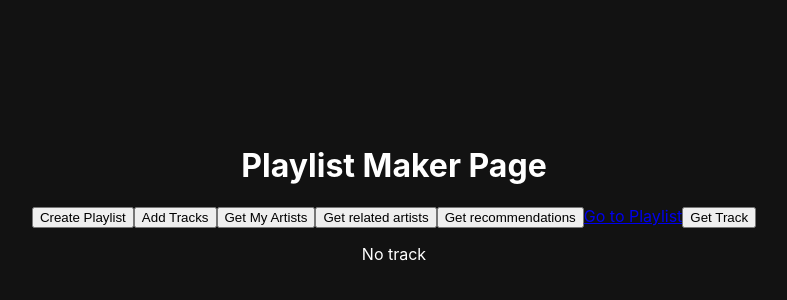
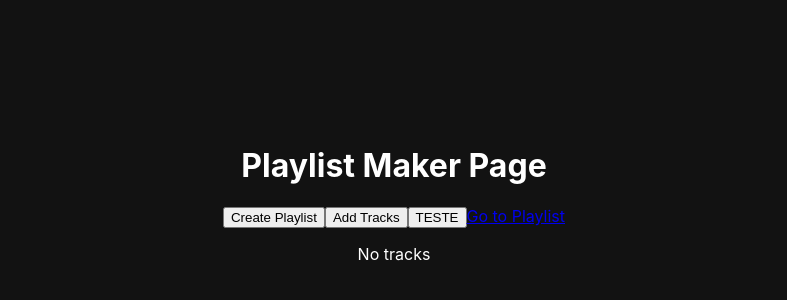
Before and after one commit to maduMelo/playlist-generator, a React (Create React App) app: page /profile/app in a window 1280 px wide. Shown: the part 198-498 px from the top of the page, without its empty margins (246-1033 px from the left). Built offline with nearby package versions, Linux system fonts and the light colour scheme.

Commit message:
finished 1srt logic for choosing songs for suggesting

```diff
--- a/src/controllers/spotifyControllers.js
+++ b/src/controllers/spotifyControllers.js
@@ -32,10 +32,10 @@ const spotifyControllers = {
         catch (error) { console.error('Failed to get track', error) };
     },
 
-    handleGetFollowedArtists: async (accessToken, saveArtistsInfo) => {
+    handleGetFollowedArtists: async (accessToken) => {
         try {
             const data = await spotifyServices.getFollowedArtists(accessToken);
-            return data.artists.items.slice(9, 14).map(artist => artist.id);
+            return data.artists.items.slice(4, 7).map(artist => artist.id);
         }
         catch (error) { console.error('Failed to get followed artists', error) };
     },
@@ -48,20 +48,18 @@ const spotifyControllers = {
         catch (error) { console.error('Failed to get top tracks', error) };
     },
 
-    handleRelatedArtistsRequest: async (accessToken, artistID, saveRelatedArtists) => {
+    handleRelatedArtistsRequest: async (accessToken, artistID) => {
         try {
             const data = await spotifyServices.getRelatedArtists(accessToken, artistID);
-            console.log(data);
-            if (data) saveRelatedArtists(data);
+            return data.artists.slice(0, 5).map(artist => artist.id);
         }
         catch (error) { console.error('Failed to get related artists', error) };
     },
 
-    handleRecommendationsRequest: async (accessToken, seedArtists, seedGenres, seedTracks, saveRecommendations) => {
+    handleRecommendationsRequest: async (accessToken, seedArtists, seedGenres, seedTracks) => {
         try {
             const data = await spotifyServices.getRecommendations(accessToken, seedArtists, seedGenres, seedTracks);
-            console.log(data);
-            if (data) saveRecommendations(data);
+            return data.tracks.filter(track => track.preview_url !== null);
         }
         catch (error) { console.error('Failed to get recommendations', error) };
     },
--- a/src/pages/PlaylistMaker/PlaylistMaker.jsx
+++ b/src/pages/PlaylistMaker/PlaylistMaker.jsx
@@ -1,4 +1,4 @@
-import React, { useState } from 'react';
+import React, { useState, useEffect } from 'react';
 import { useLocation } from 'react-router-dom';
 
 import './PlaylistMaker.css';
@@ -14,6 +14,10 @@ function PlaylistMaker() {
 
     const accessToken = localStorage.getItem('access_token');
 
+    const [suggestedTracks, setSuggestedTracks] = useState([]);
+    const [track, setTrack] = useState(false); // Temporary
+
+
 
     // Creating playlist ---------------------------------------------
 
@@ -23,7 +27,6 @@ function PlaylistMaker() {
         public: true
     }); // Temporary
     const [playlistId, setPlaylistId] = useState(''); // Temporary
-
 
     // Adding track --------------------------------------------------
 
@@ -35,19 +38,6 @@ function PlaylistMaker() {
     ]; // Temporary
 
 
-    // Temporary
-    const [track, setTrack] = useState(null);
-    const trackId = '5eTNdkstwKaNahHf41fJ9u'; // Hotter than hell
-
-
-    // Getting my followed artists ----------------------------------------
-    const [artists, setArtists] = useState([]);
-    // 4dpARuHxo51G3z768sgnrY - Adele
-    const [artistTopTracks, setArtistTopTracks] = useState([]);
-    const [relatedArtists, setRelatedArtists] = useState([]);
-    const [recommendations, setRecommendations] = useState([]);
-
-
     async function createPlaylist() {
         await spotifyControllers.handlePlaylistCreation(userID, setPlaylistId, accessToken, playlistConfig);
     };
@@ -56,24 +46,29 @@ function PlaylistMaker() {
         await spotifyControllers.handleTracksAddition(accessToken, playlistId, tracks);
     };
 
-    async function getTrackPreview() {
-        await spotifyControllers.handleTrackRequest(accessToken, trackId, setTrack);
-    };
 
-    async function getMyArtists() {
-        await spotifyControllers.handleGetFollowedArtists(accessToken, setArtists);
-    };
+    // Montando o monstrinho
+    async function getTracksSuggestions() {
+        // 3 artists
+        const myArtistsIDs = await spotifyControllers.handleGetFollowedArtists(accessToken);
 
-    async function getRelatedArtists() {
-        await spotifyControllers.handleRelatedArtistsRequest(accessToken, '4K9OTkRXEFL6NDXFTqVmq9', setRelatedArtists);
-    };
+        const relatedArtistsPromises = await myArtistsIDs.map(async artistID => {
+            return await spotifyControllers.handleRelatedArtistsRequest(accessToken, artistID);
+        });
 
-    async function getRecommendations() {
-        await spotifyControllers.handleRecommendationsRequest(accessToken, '6Gi8ZaXGx8MK79HwzXpuVZ,6RHKEd9dpzQ4c09x8Zdaxu,6bh228LGC3eAzbplPWV02r,2LuHL7im4aCEmfOlD4rxBC,0xu4jAQQv7ZAqvFGdc9HgP', '', '', setRecommendations);
-    };
+        // 3 arrays with 5 artists each
+        const relatedArtists = await Promise.all(relatedArtistsPromises); // add error handling
 
-    async function getArtistTopTracks() {
-        await spotifyControllers.handleTopTracksRequest(accessToken, '4dpARuHxo51G3z768sgnrY', setArtistTopTracks);
+        const recommendationsPromises = relatedArtists.map(async (relatedArtistsIDs) => {
+            return await spotifyControllers.handleRecommendationsRequest(accessToken, relatedArtistsIDs.join(','), '', '');
+        });
+
+        // 3 arrays with the objetc of the tracks that have preview url
+        const suggestedTracksList = await Promise.all(recommendationsPromises); // add error handling
+
+        // List of tracks (objects)
+        setSuggestedTracks(suggestedTracksList.flat());
+        setTrack(true);
     };
 
 
@@ -83,16 +78,18 @@ function PlaylistMaker() {
 
             <button onClick={createPlaylist}>Create Playlist</button>
             <button onClick={addTracks}>Add Tracks</button>
-            <button onClick={getMyArtists}>Get My Artists</button>
-            <button onClick={getRelatedArtists}>Get related artists</button>
-            <button onClick={getRecommendations}>Get recommendations</button>
+            <button onClick={getTracksSuggestions}>TESTE</button>
 
             <a href={`https://open.spotify.com/playlist/${playlistId}`} target="_blank" rel="noopener noreferrer">
                 Go to Playlist
             </a>
 
-            <button onClick={getTrackPreview}>Get Track</button>
-            {track ? <TrackPreview track={track} /> : <p>No track</p>}
+
+            {
+                track ?
+                suggestedTracks.slice(0, 3).map(track => <TrackPreview key={track.id} track={track} />) :
+                <p>No tracks</p>
+            }
         </div>
     );
 };
--- a/src/pages/PlaylistMaker/components/TrackPreview.jsx
+++ b/src/pages/PlaylistMaker/components/TrackPreview.jsx
@@ -1,10 +1,11 @@
 function TrackPreview({ track }) {
+    // Add -> autoPlay <- on <audio controls > to make the audio play automatically
     return (
         <div className="track-preview">
             <img src={track.album.images[0].url} alt={track.name} />
             <h2>{track.name}</h2>
             <p>{track.artists[0].name}</p>
-            <audio controls autoPlay>
+            <audio controls >
                 <source src={track.preview_url} type="audio/mpeg" />
                 Your browser does not support the audio element.
             </audio>
--- /dev/null
+++ b/z.js
@@ -0,0 +1,3 @@
+const lista = [['aaa', 'bbb'], ['ccc', 'ddd']];
+const stg = lista.flat();
+console.log(stg);
```
